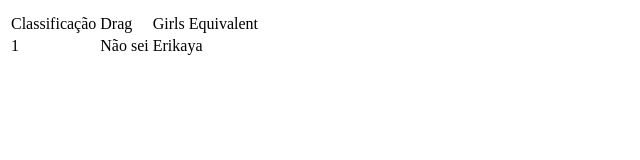
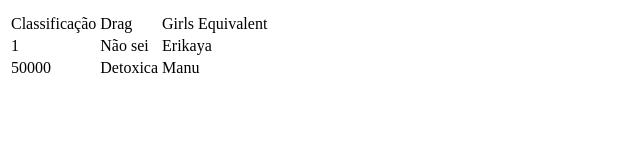
Before and after one commit to gabrielavmattos/rupaul-girls, a plain HTML site: page index.html in a window 1280 px wide. Shown: the whole page, without its empty margins (0-640 px from the left). Drawn offline with Linux system fonts and the light colour scheme.

Commit message:
Adiciona nome da Manu

```diff
--- a/index.html
+++ b/index.html
@@ -15,6 +15,13 @@
 	     <td>Erikaya</td>
          </tr>
        </tbody>
+       <tbody>
+         <tr>
+	     <td>50000</td>
+	     <td>Detoxica</td>
+	     <td>Manu</td>
+         </tr>
+       </tbody>
      </table>
    </body>
 </html>
```
